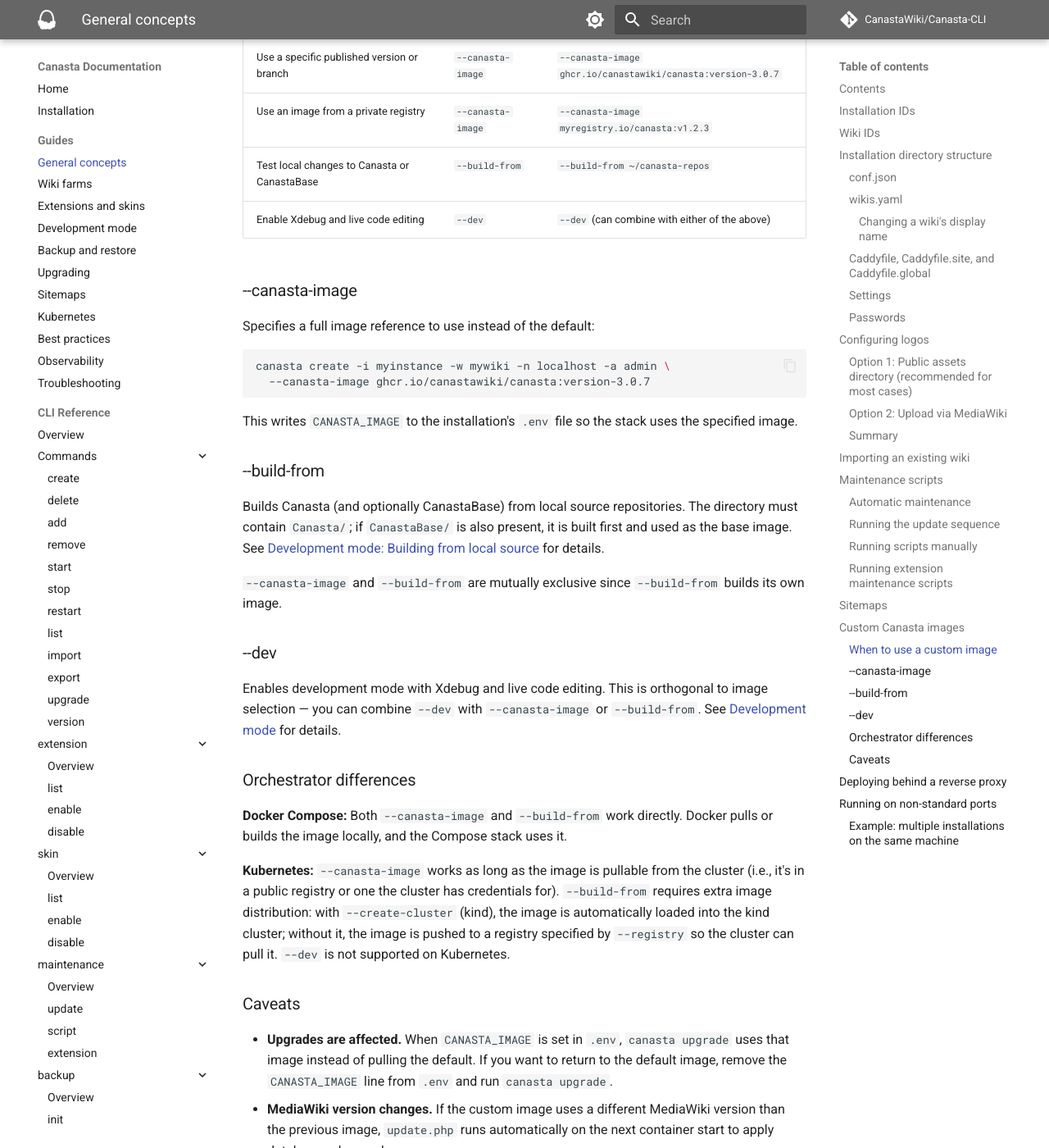
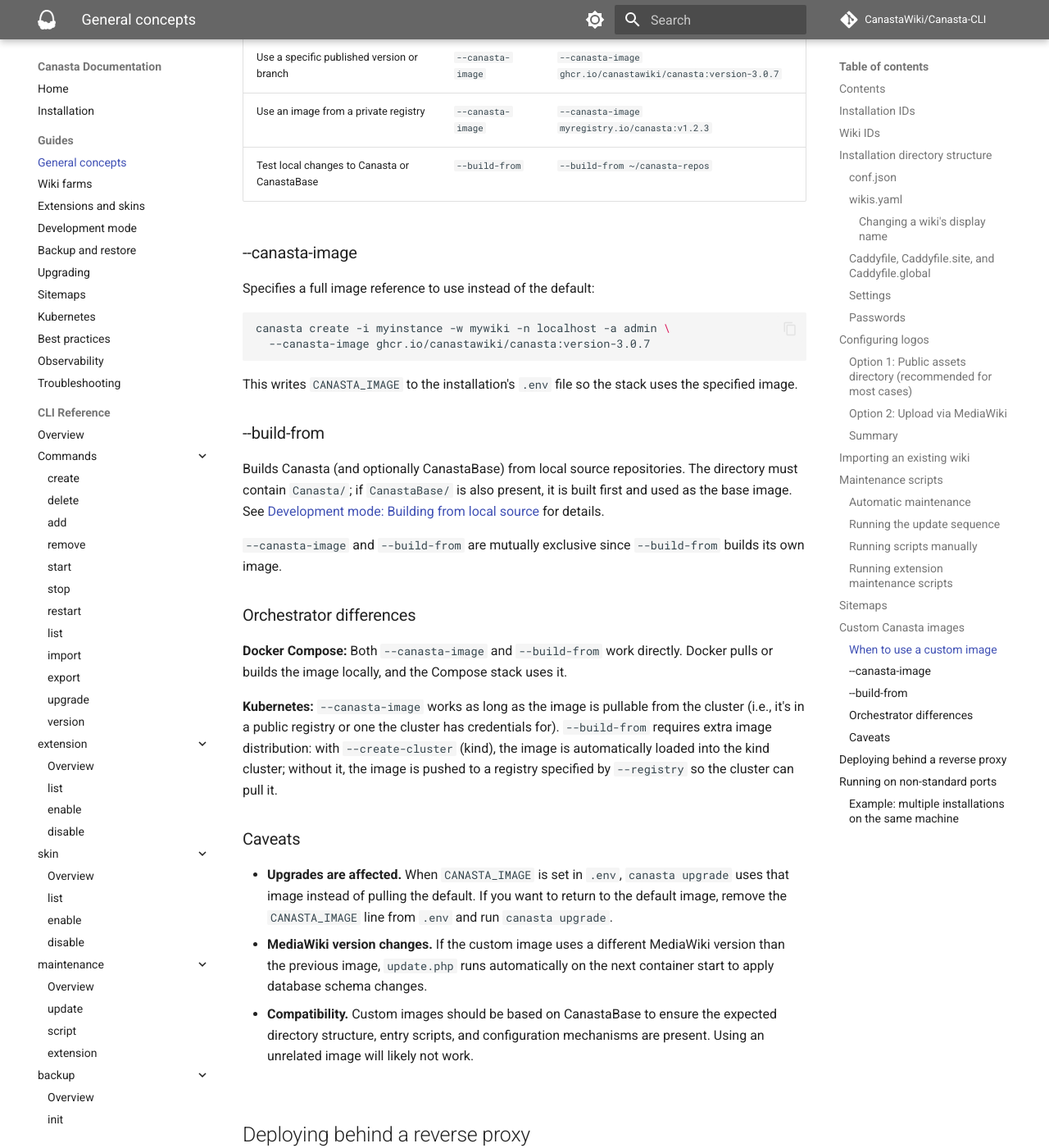
Before and after one commit to CanastaWiki/Canasta-CLI, an MkDocs documentation site: the page built from docs/guide/general-concepts.md, in a window 1280 px wide and 1400 px high, scrolled down 9575 px. Shown: the whole window at 82% size. Built offline with MkDocs 1.6.1 and Material for MkDocs 9.7.7, drawn with Linux system fonts in a browser that asks for light colours; comment, search, counter and statistics services are not loaded.

Commit message:
Remove --dev references and restore K8s backup limitations
The --dev flag belongs to PR 365, not this PR. Also restore the
"Backup create" and "Backup restore" rows in the K8s limitations
table since K8s backup support hasn't landed on main yet.

```diff
--- a/docs/guide/general-concepts.md
+++ b/docs/guide/general-concepts.md
@@ -402,7 +402,6 @@
 | Use a specific published version or branch | `--canasta-image` | `--canasta-image ghcr.io/canastawiki/canasta:version-3.0.7` |
 | Use an image from a private registry | `--canasta-image` | `--canasta-image myregistry.io/canasta:v1.2.3` |
 | Test local changes to Canasta or CanastaBase | `--build-from` | `--build-from ~/canasta-repos` |
-| Enable Xdebug and live code editing | `--dev` | `--dev` (can combine with either of the above) |
 
 ### --canasta-image
 
@@ -421,15 +420,11 @@
 
 `--canasta-image` and `--build-from` are mutually exclusive since `--build-from` builds its own image.
 
-### --dev
-
-Enables development mode with Xdebug and live code editing. This is orthogonal to image selection — you can combine `--dev` with `--canasta-image` or `--build-from`. See [Development mode](devmode.md) for details.
-
 ### Orchestrator differences
 
 **Docker Compose:** Both `--canasta-image` and `--build-from` work directly. Docker pulls or builds the image locally, and the Compose stack uses it.
 
-**Kubernetes:** `--canasta-image` works as long as the image is pullable from the cluster (i.e., it's in a public registry or one the cluster has credentials for). `--build-from` requires extra image distribution: with `--create-cluster` (kind), the image is automatically loaded into the kind cluster; without it, the image is pushed to a registry specified by `--registry` so the cluster can pull it. `--dev` is not supported on Kubernetes.
+**Kubernetes:** `--canasta-image` works as long as the image is pullable from the cluster (i.e., it's in a public registry or one the cluster has credentials for). `--build-from` requires extra image distribution: with `--create-cluster` (kind), the image is automatically loaded into the kind cluster; without it, the image is pushed to a registry specified by `--registry` so the cluster can pull it.
 
 ### Caveats
 
```
Also changed, not shown: docs/guide/orchestrators.md (+2 -0 lines).
